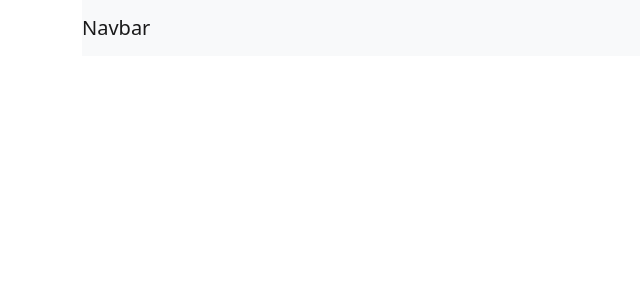
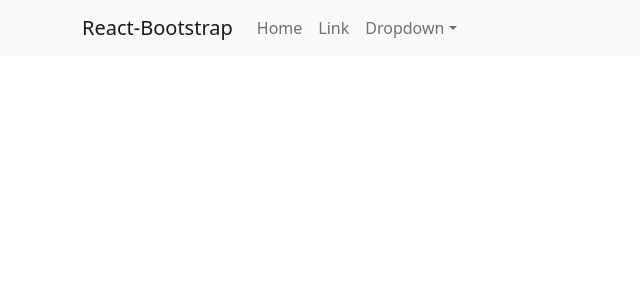
Before and after one commit to Binura-Thiranjaya/E-TUTOR, a React (Create React App) app in the folder frontend/: page / in a window 1280 px wide. Shown: the top 300 px of the page, without its empty margins (0-640 px from the left). Built offline with nearby package versions, Linux system fonts and the light colour scheme; the HTML template or start-up script is replaced by a standard one.

Commit message:
navbar done

```diff
--- a/frontend/src/App.js
+++ b/frontend/src/App.js
@@ -1,4 +1,4 @@
-import Navbar from './component/navbar/navbar';
+import Navbar from './component/navbar/index';
 import './App.css';
 import 'bootstrap/dist/css/bootstrap.min.css';
 
--- /dev/null
+++ b/frontend/src/component/navbar/index.jsx
@@ -0,0 +1,33 @@
+import React, { Component } from 'react'
+
+import {Nav,Navbar,NavDropdown,Container} from 'react-bootstrap';
+
+export default class navbar extends Component {
+  render() {
+    return (
+      <Navbar bg="light" expand="lg">
+      <Container>
+        <Navbar.Brand href="#home">React-Bootstrap</Navbar.Brand>
+        <Navbar.Toggle aria-controls="basic-navbar-nav" />
+        <Navbar.Collapse id="basic-navbar-nav">
+          <Nav className="me-auto">
+            <Nav.Link href="#home">Home</Nav.Link>
+            <Nav.Link href="#link">Link</Nav.Link>
+            <NavDropdown title="Dropdown" id="basic-nav-dropdown">
+              <NavDropdown.Item href="#action/3.1">Action</NavDropdown.Item>
+              <NavDropdown.Item href="#action/3.2">
+                Another action
+              </NavDropdown.Item>
+              <NavDropdown.Item href="#action/3.3">Something</NavDropdown.Item>
+              <NavDropdown.Divider />
+              <NavDropdown.Item href="#action/3.4">
+                Separated link
+              </NavDropdown.Item>
+            </NavDropdown>
+          </Nav>
+        </Navbar.Collapse>
+      </Container>
+    </Navbar>
+    )
+  }
+}
--- a/frontend/src/component/navbar/navbar.jsx
+++ /dev/null
@@ -1,14 +0,0 @@
-import React, { Component } from 'react'
-import 'bootstrap/dist/css/bootstrap.min.css';
-
-export default class navbar extends Component {
-  render() {
-    return (
-      <div class="container">
-      <nav class="navbar navbar-expand-lg navbar-light bg-light">
-        <a className="navbar-brand" href="#">Navbar</a>
-      </nav>
-    </div>
-    )
-  }
-}
```
Also changed, not shown: 1 other file (tests, documents, lock files or other folders).
